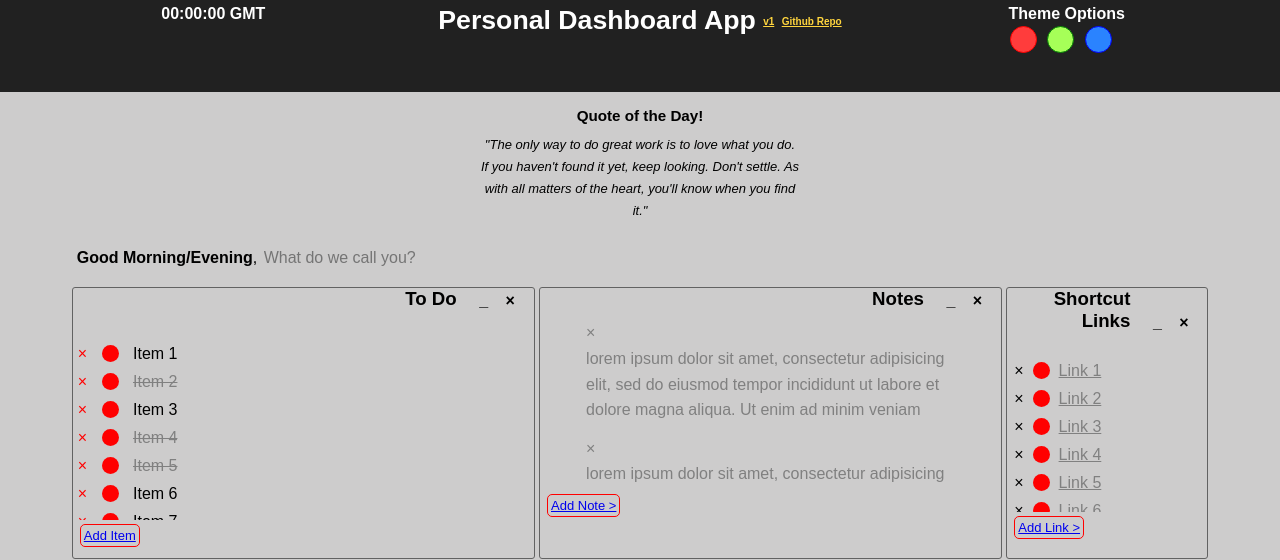
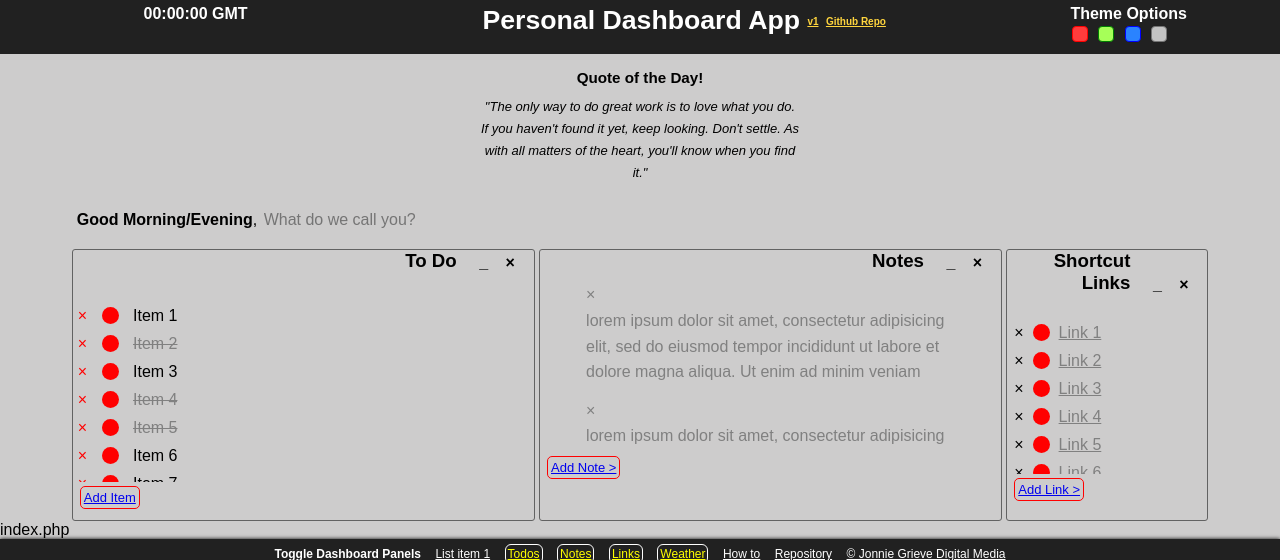
Before and after one commit to jg-digital-media/jgdm_personal_dashboard_dom, a PHP site: page / in a window 1280 px wide. Shown: the top 560 px of the page. Run offline with PHP 8.4, Linux system fonts and the light colour scheme.

Commit message:
update stylesheet

```diff
--- a/style.css
+++ b/style.css
@@ -1,6 +1,6 @@
 /*
 
-    Last Update: 09-10-2025 - 15:24
+    Last Update: 09-10-2025 - 15:45
 */
 * {
   padding: 0;
@@ -121,6 +121,14 @@ main .main---dashboard--container .main---dashboard--shortcuts .dashboard---btn,
   font-size: 13px;
 }
 
+/* btn---section--collapse.scss */
+.sticky---footer--container ul li .button---toggle {
+  border: solid 1px white;
+  border-radius: 6px;
+  padding: 2px;
+  color: yellow;
+}
+
 body {
   background: #cdcccc;
   font-family: Arial, Helvetica, sans-serif;
@@ -136,7 +144,7 @@ header {
 }
 header div {
   /* width: 21%; */
-  width: 33%;
+  /* width: 33%; */
   margin: 0 auto;
   padding: 5px;
 }
@@ -233,9 +241,9 @@ header .theme---selector--container .theme---selector {
   display: inline-block;
   vertical-align: top;
   /* border: solid 1px #444444; */
-  border-radius: 50%;
-  height: 15px;
-  width: 15px;
+  border-radius: 4px;
+  height: 4px;
+  width: 4px;
   margin: 3px;
 }
 header .theme---selector--container #theme-one {
@@ -267,6 +275,16 @@ header .theme---selector--container #theme-three {
 header .theme---selector--container #theme-three:hover {
   transform: scale(1.14);
   background: #5da1ff;
+}
+header .theme---selector--container #theme-four {
+  background: #c3c3c3;
+  border: solid #757575 1px;
+  transition: transform 0.2s, background 0.4s;
+  cursor: pointer;
+}
+header .theme---selector--container #theme-four:hover {
+  transform: scale(1.14);
+  background: #dddddd;
 }
 
 main .motivational---quote--container {
@@ -526,13 +544,6 @@ main .section---fetch--weather .section---fetch--weather-container .section---fe
 .sticky---footer--container ul li a:hover {
   color: yellow;
 }
-.sticky---footer--container ul li .button---toggle {
-  border: solid 1px white;
-  border-radius: 6px;
-  padding: 2px;
-  color: yellow;
-}
-
 footer {
   font-size: 10px;
 }
```
Also changed, not shown: 1 other file.
